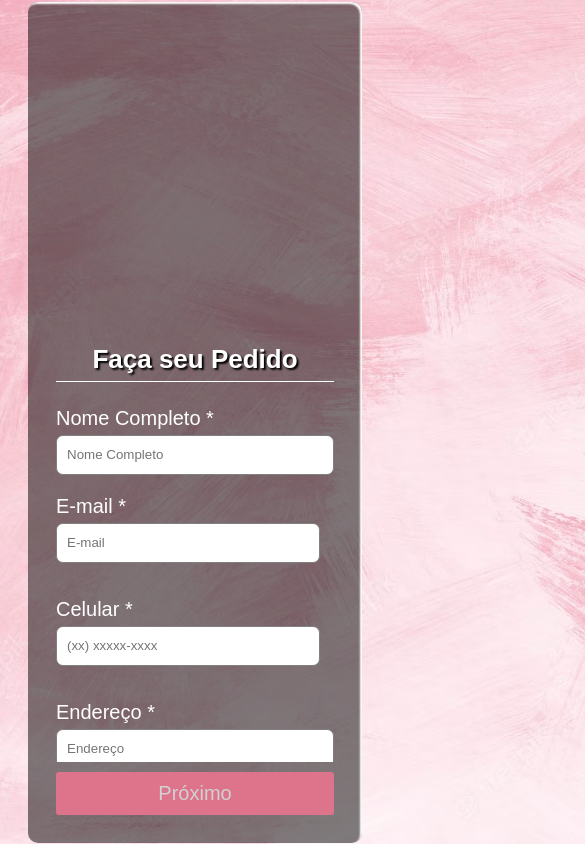
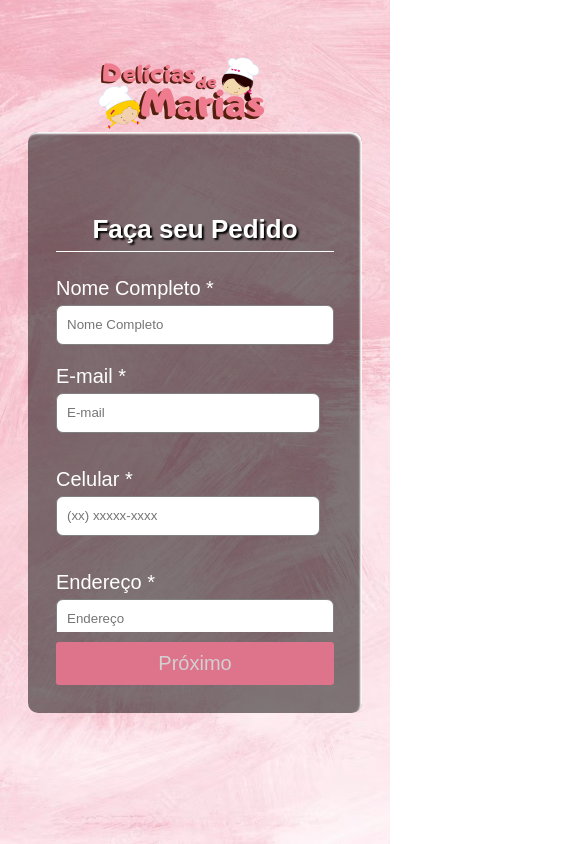
Before and after one commit to LucasRaimundo/DD-Marias, a plain HTML site: page index-user.html in a window 390 px wide. Shown: the top 844 px of the page, 585 px wide, since content can reach past the window. Drawn offline with Linux system fonts and the light colour scheme.

Commit message:
ajustando responsividade de logo

```diff
--- a/style.css
+++ b/style.css
@@ -187,8 +187,8 @@ body{
     }
 
    .img{
-      left: 500px;
-      position: relative;
+      left: 55px;
+      top: -35px;
    }
 
     .user-input-box{
```
